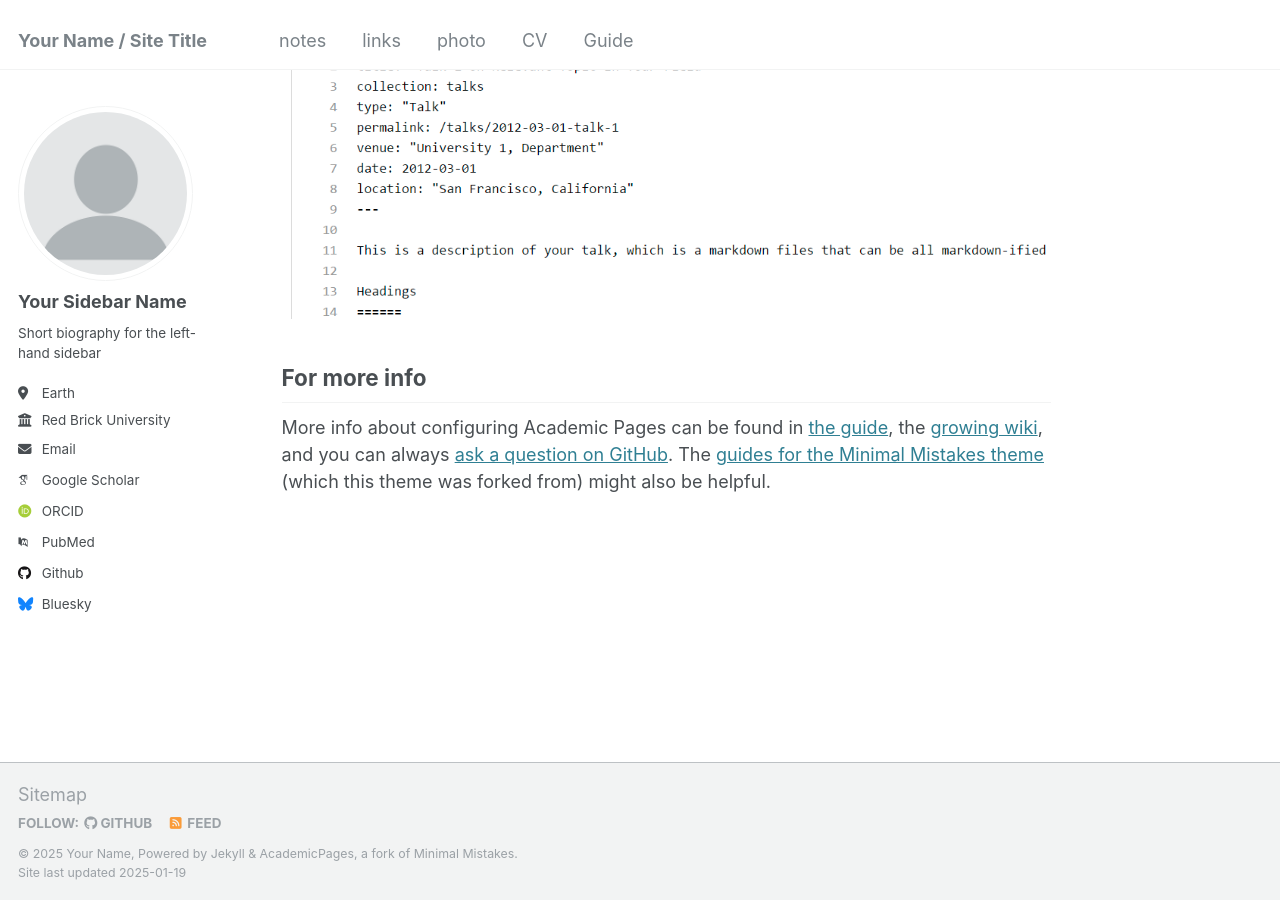
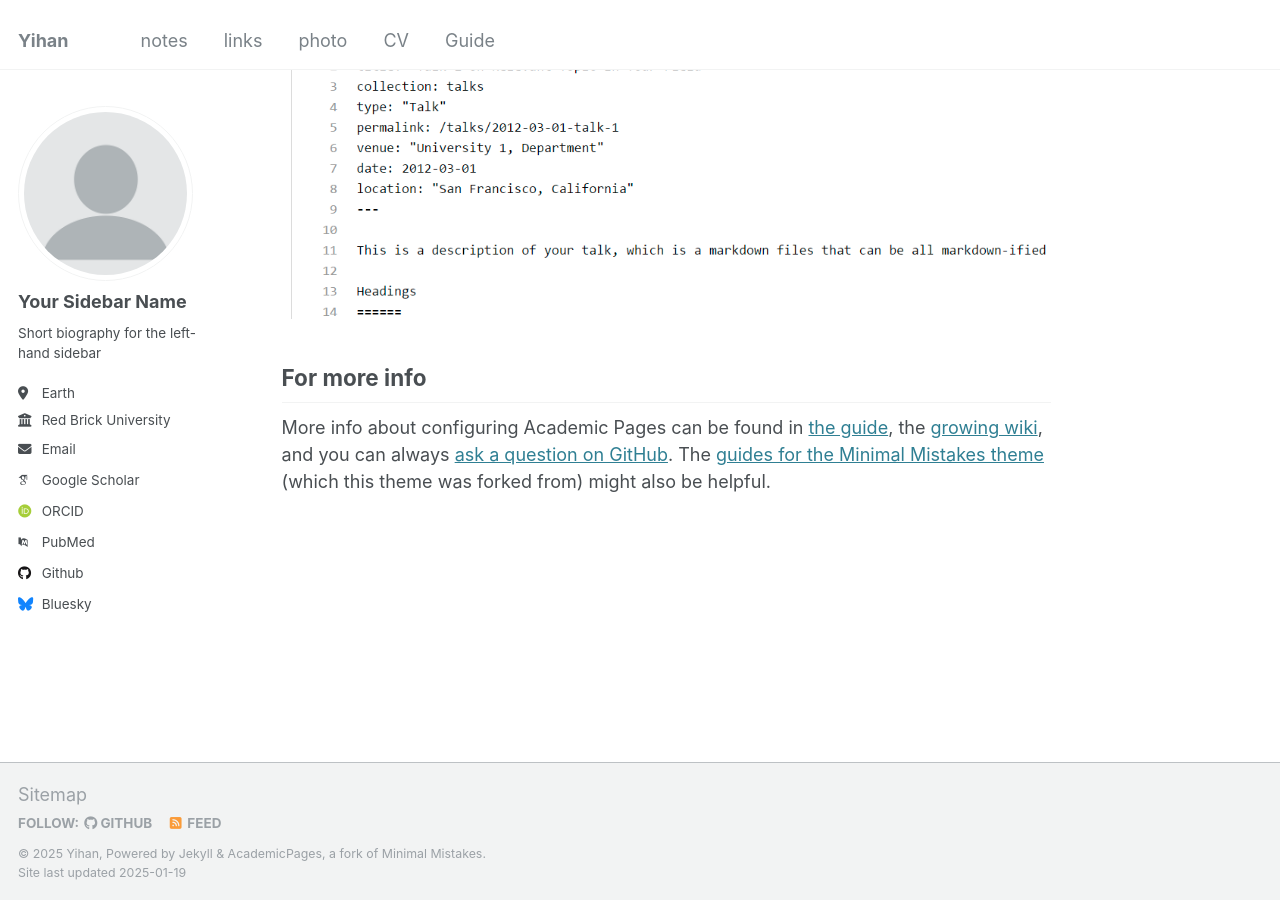
Before and after one commit to quireep/yihan.feng.github.io, a Jekyll site: the page built from _pages/about.md, in a window 1280 px wide and 900 px high, scrolled down 2643 px. Built offline with Jekyll 4.4.1, drawn with Linux system fonts in a browser that asks for light colours; some web fonts are replaced.

Commit message:
Update _config.yml

```diff
--- a/_config.yml
+++ b/_config.yml
@@ -8,13 +8,13 @@
 
 # Basic Site Settings
 locale                   : "en-US"
-title                    : "Your Name / Site Title"
+title                    : "Yihan"
 title_separator          : "-"
-name                     : &name "Your Name"
+name                     : &name "Yihan"
 description              : &description "personal description"
 url                      : https://academicpages.github.io # the base hostname & protocol for your site e.g. "https://[your GitHub username].github.io"
 baseurl                  : "" # the subpath of your site, e.g. "/blog"
-repository               : "academicpages/academicpages.github.io"
+repository               : "yihan.feng.github.io"
 
 # Site Author - The following control what appear as part of the author content on the side bar.
 #               If a field is blank the icon and link will not appear, otherwise it will be shown.
```
